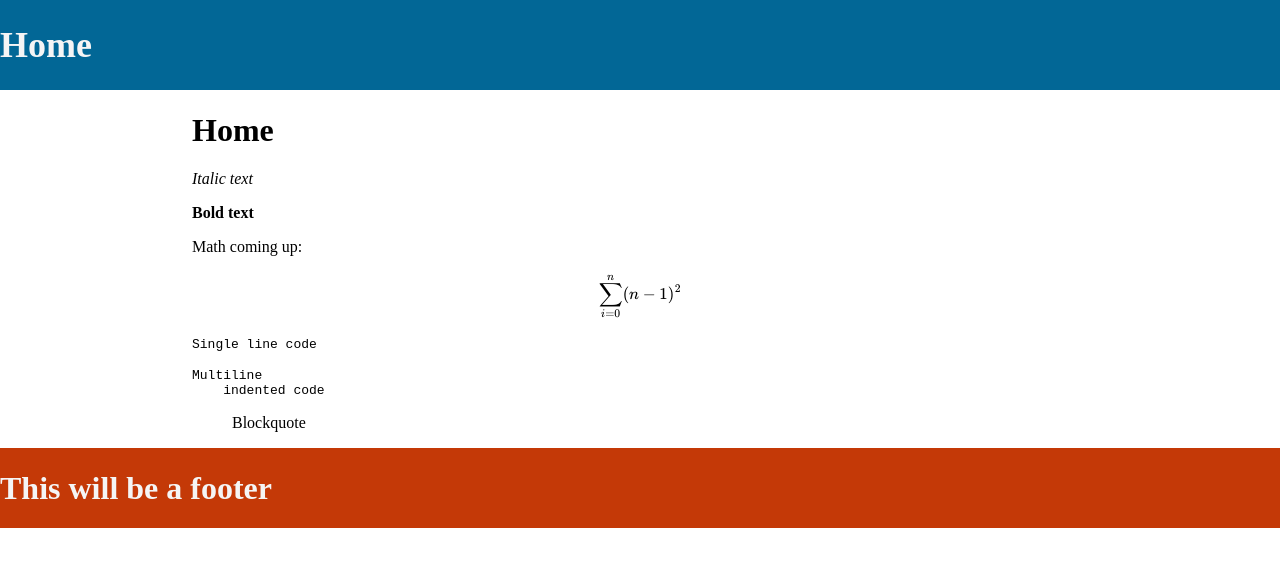
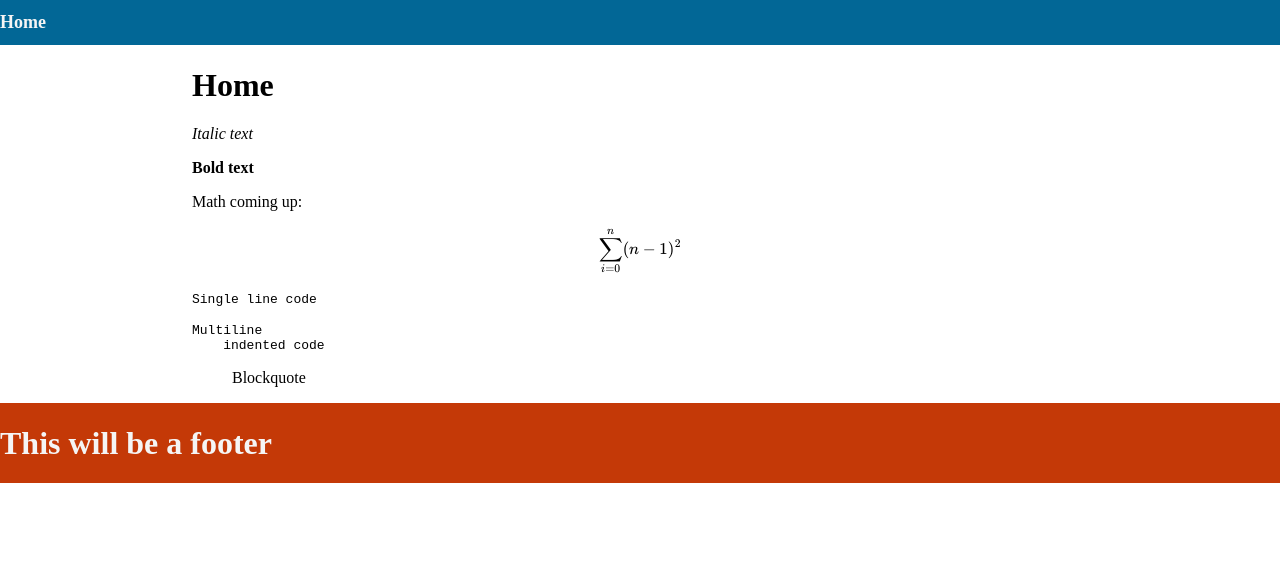
Before and after one commit to gauravchandan/gauravchandan.github.io, a Jekyll site: the page built from index.md, in a window 1280 px wide. Shown: the top 567 px of the page. Built offline with Jekyll 4.4.1, drawn with Linux system fonts in a browser that asks for light colours; formulas are drawn with MathJax 3.

Commit message:
Testing Title size

```diff
--- a/assets/css/Gridstyle.css
+++ b/assets/css/Gridstyle.css
@@ -35,5 +35,5 @@
 }
 
 .grid-header h1{
-    font-size: 4vh;
+    font-size: 2vh;
 }
```
Also changed, not shown: 1 other file.
